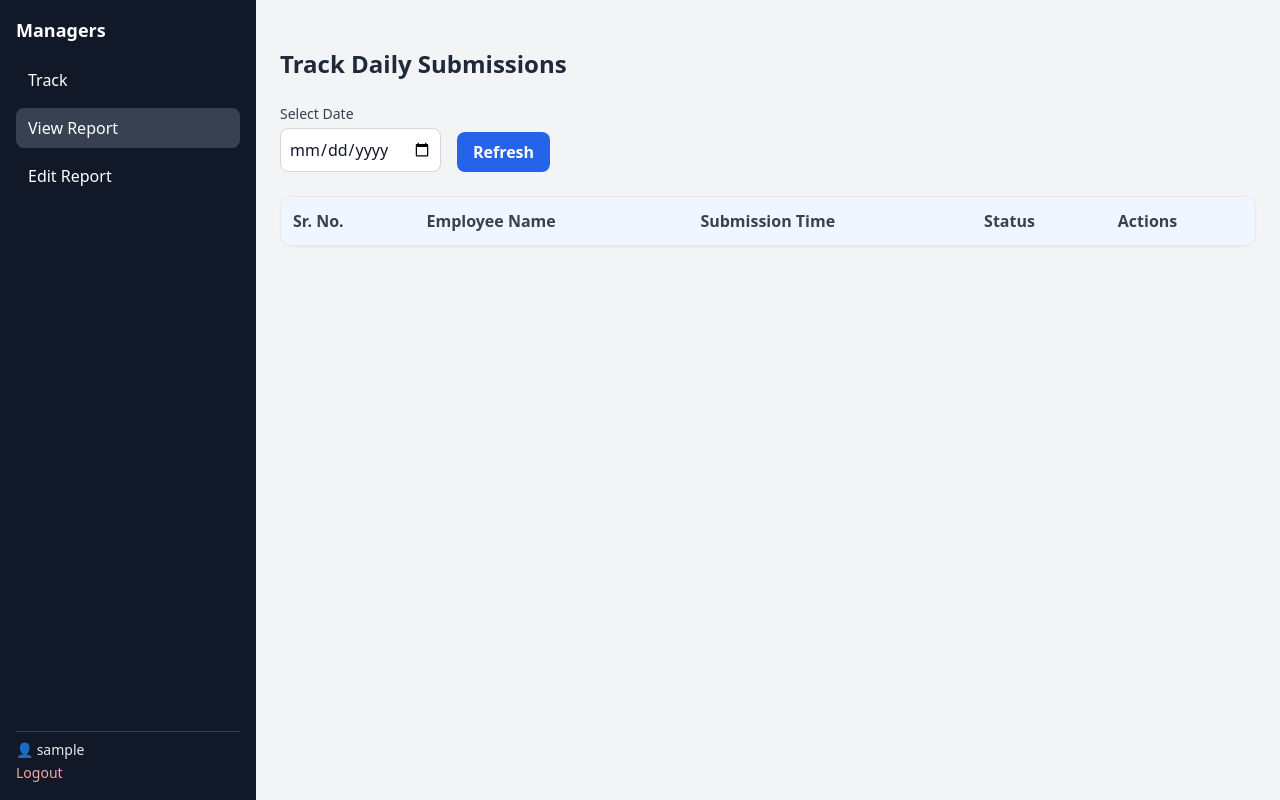
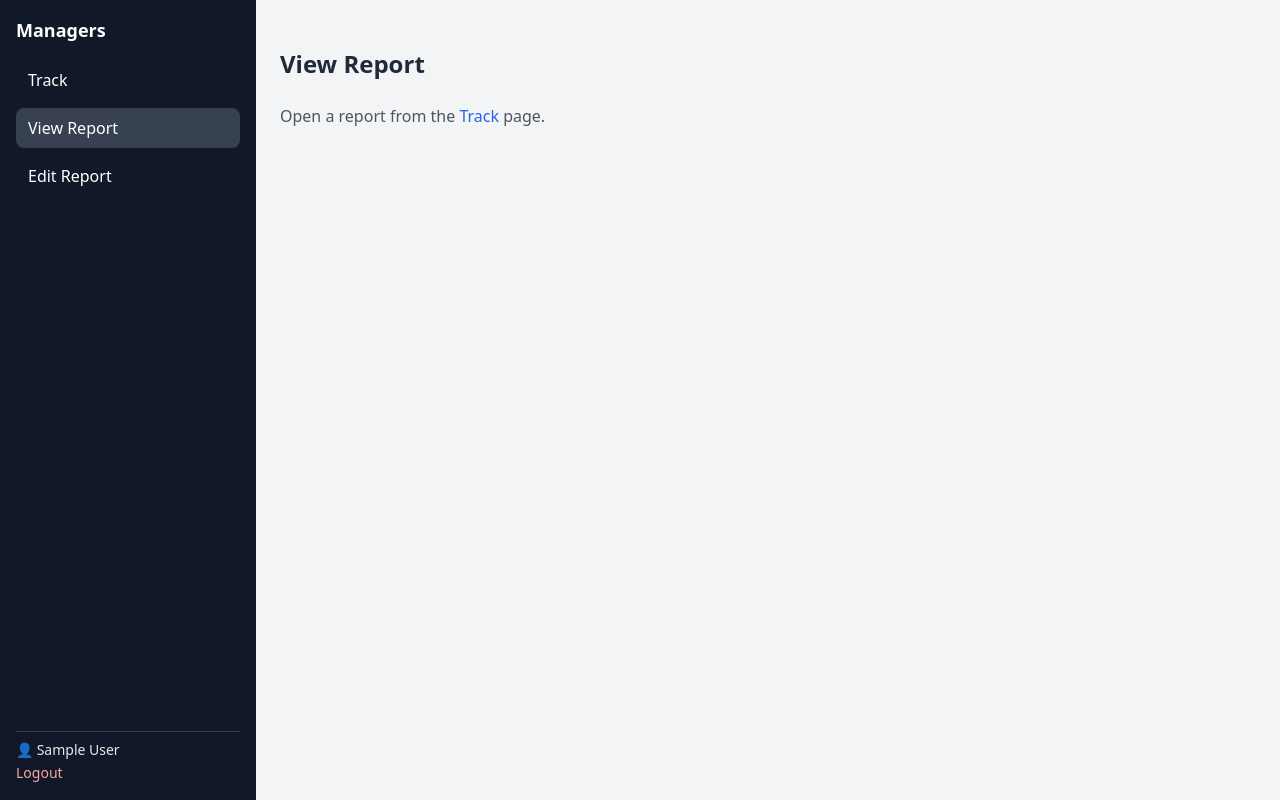
Before and after one commit to PFEPLTechHub/DGPS_Pfepl_bot, a Flask app: page /view-report in a window 1280 px wide. Run offline with Flask 3, Linux system fonts and the light colour scheme; the visitor is signed in with stand-in values (Sample User, id 1); data that the repository does not hold is empty.

Commit message:
chnages added

```diff
--- a/managers_report/app.py
+++ b/managers_report/app.py
@@ -37,21 +37,14 @@ def db_conn():
     return cnxpool.get_connection()
 
 # ----------------- Time Helpers -----------------
-UTC = timezone.utc
-IST = timezone(timedelta(hours=5, minutes=30))
-
 def today_ist_str():
-    return datetime.now(IST).strftime("%Y-%m-%d")
+    return datetime.now().strftime("%Y-%m-%d")
 
 def fmt_ist(dt_utc_naive):
-    """Assume DB timestamps are UTC-naive; render as IST string."""
+    """Display timestamp as-is, assuming it's stored in IST."""
     if not dt_utc_naive:
         return "-"
-    if dt_utc_naive.tzinfo is None:
-        aware = dt_utc_naive.replace(tzinfo=UTC)
-    else:
-        aware = dt_utc_naive
-    return aware.astimezone(IST).strftime("%d %b %Y %I:%M %p IST")
+    return dt_utc_naive.strftime("%d %b %Y %I:%M %p IST")
 
 # ----------------- Auth -----------------
 def login_required(view):
@@ -99,8 +92,25 @@ def login():
         flash("Incorrect password.", "danger")
         return render_template("login.html", login_prefill=login_id)
 
+    # Fetch manager's name from users table
+    with db_conn() as conn, conn.cursor(dictionary=True) as cur:
+        cur.execute(
+            "SELECT first_name, last_name "
+            "FROM users WHERE telegram_id = %s LIMIT 1",
+            (row["telegram_id"],)
+        )
+        user = cur.fetchone()
+
+    # Set manager name (fallback to login if user not found)
+    manager_name = (
+        f"{user['first_name']} {user['last_name']}".strip()
+        if user and user["first_name"]
+        else row["login"]
+    )
+
     session["manager_login"] = row["login"]
     session["manager_tg"] = row["telegram_id"]
+    session["manager_name"] = manager_name
     session.permanent = True
 
     next_url = request.args.get("next") or url_for("dashboard")
@@ -176,7 +186,6 @@ def api_track():
             "name": names.get(tg_id, f"tg:{tg_id}"),
             "time": fmt_ist(r["created_at"]) if r else "-",
             "status": "Submitted" if r else "Not Submitted",
-            "report_id": r["id"] if r else None
         })
 
     return jsonify({"ok": True, "date": date_str, "rows": rows})
--- a/managers_report/static/app.js
+++ b/managers_report/static/app.js
@@ -21,13 +21,6 @@ MGR.fetchTrack = async function() {
             ${row.status}
           </span>
         </td>
-        <td class="p-3">
-          ${row.report_id
-            ? `<a class="text-blue-600 hover:underline" href="/report/${row.report_id}">View</a> |
-               <a class="text-blue-600 hover:underline" href="/report/${row.report_id}/edit">Edit</a>`
-            : '—'
-          }
-        </td>
       `;
       tbody.appendChild(tr);
     });
--- a/managers_report/templates/base.html
+++ b/managers_report/templates/base.html
@@ -18,7 +18,7 @@
         <a class="nav-link px-3 py-2 rounded-lg hover:bg-gray-800{% if request.path.startswith('/edit-report') %} bg-gray-700{% endif %}" href="{{ url_for('edit_report_page') }}">Edit Report</a>
       </nav>
       <div class="sidebar-footer mt-auto pt-2 border-t border-gray-700">
-        <div class="mgr text-sm opacity-90">👤 {{ session['manager_login'] }}</div>
+        <div class="mgr text-sm opacity-90">👤 {{ session['manager_name'] }}</div>
         <a class="logout text-red-300 text-sm hover:underline" href="{{ url_for('logout') }}">Logout</a>
       </div>
     </aside>
--- a/managers_report/templates/dashboard.html
+++ b/managers_report/templates/dashboard.html
@@ -21,7 +21,6 @@
           <th class="p-3 font-bold text-left">Employee Name</th>
           <th class="p-3 font-bold text-left">Submission Time</th>
           <th class="p-3 font-bold text-left">Status</th>
-          <th class="p-3 font-bold text-left">Actions</th>
         </tr>
       </thead>
       <tbody id="trackTableBody">
--- a/managers_report/templates/report_detail.html
+++ b/managers_report/templates/report_detail.html
@@ -1,36 +1,97 @@
 {% extends "base.html" %}
-{% block title %}Track — Manager Dashboard{% endblock %}
+{% if report %}
+  {% set page_title = 'Report #' ~ report.id %}
+{% else %}
+  {% set page_title = readonly and 'View Report' or 'Edit Report' %}
+{% endif %}
+{% block title %}{{ page_title }} — Manager Dashboard{% endblock %}
 {% block content %}
 <div class="py-6">
-  <h2 class="text-2xl font-bold text-gray-800 mb-6">Track Daily Submissions</h2>
+  <h2 class="text-2xl font-bold text-gray-800 mb-6">{{ page_title }}</h2>
 
-  <div class="flex gap-4 items-end mb-6">
-    <div>
-      <label for="datePicker" class="block text-sm font-medium text-gray-700">Select Date</label>
-      <input id="datePicker" type="date" value="{{ default_date }}"
-             class="mt-1 p-2 border border-gray-300 rounded-lg focus:outline-none focus:ring-2 focus:ring-blue-500">
+  {% if not report %}
+  <p class="text-gray-600">Open a report from the <a href="{{ url_for('dashboard') }}" class="text-blue-600 hover:underline">Track</a> page.</p>
+  {% else %}
+  <div class="grid gap-6 lg:grid-cols-2">
+    <div class="bg-white border border-gray-200 rounded-xl shadow-sm p-6">
+      <h3 class="text-lg font-semibold text-gray-800 mb-4">Summary</h3>
+      <div class="space-y-2">
+        <div><span class="font-medium">Date:</span> {{ report.report_date }}</div>
+        <div><span class="font-medium">Employee TG:</span> {{ report.employee_telegram_id }}</div>
+        <div><span class="font-medium">Site:</span> {{ report.site_name }}</div>
+        <div><span class="font-medium">Drone:</span> {{ report.drone_name }}</div>
+        <div><span class="font-medium">Pilot:</span> {{ report.pilot_name }}</div>
+        <div><span class="font-medium">Copilot:</span> {{ report.copilot_name }}</div>
+        <div><span class="font-medium">Base Height (m):</span> {{ '%.2f'|format(report.base_height_m) }}</div>
+        <div><span class="font-medium">Created:</span> {{ report.created_at }}</div>
+        <div><span class="font-medium">DGPS Used:</span> {{ report.dgps_used_json }}</div>
+        <div><span class="font-medium">DGPS Operators:</span> {{ report.dgps_operators_json }}</div>
+        <div><span class="font-medium">Grid Numbers:</span> {{ report.grid_numbers_json }}</div>
+        <div><span class="font-medium">GCP Points:</span> {{ report.gcp_points_json }}</div>
+        <div><span class="font-medium">Total Area (sq km):</span> {{ '%.3f'|format(report.total_area_sq_km) }}</div>
+        <div><span class="font-medium">Total Time (min):</span> {{ report.total_time_min }}</div>
+        <div><span class="font-medium">Remark:</span> {{ report.remark or '-' }}</div>
       </div>
-    <button id="btnRefresh" class="py-2 px-4 bg-blue-600 text-white rounded-lg hover:bg-blue-700 font-semibold transition duration-200">Refresh</button>
     </div>
 
-  <div class="bg-white border border-gray-200 rounded-xl shadow-sm overflow-hidden">
+    <div class="bg-white border border-gray-200 rounded-xl shadow-sm p-6">
+      <h3 class="text-lg font-semibold text-gray-800 mb-4">Flights</h3>
       <table class="w-full table-auto">
         <thead>
           <tr class="bg-blue-50 text-gray-700">
-          <th class="p-3 font-bold text-left">Sr. No.</th>
-          <th class="p-3 font-bold text-left">Employee Name</th>
-          <th class="p-3 font-bold text-left">Submission Time</th>
-          <th class="p-3 font-bold text-left">Status</th>
-          <th class="p-3 font-bold text-left">Actions</th>
+            <th class="p-3 font-bold text-left">#</th>
+            <th class="p-3 font-bold text-left">Time (min)</th>
+            <th class="p-3 font-bold text-left">Area (sq km)</th>
+            <th class="p-3 font-bold text-left">UBX</th>
+            <th class="p-3 font-bold text-left">Base File</th>
           </tr>
         </thead>
-      <tbody id="trackTableBody">
-        <!-- Rows inserted by JS -->
+        <tbody>
+          {% for f in flights %}
+          <tr class="border-b border-gray-200">
+            <td class="p-3">{{ loop.index }}</td>
+            <td class="p-3">{{ f.flight_time_min }}</td>
+            <td class="p-3">{{ '%.3f'|format(f.area_sq_km) }}</td>
+            <td class="p-3">{{ f.uav_rover_file }}</td>
+            <td class="p-3">{{ f.drone_base_file_no }}</td>
+          </tr>
+          {% endfor %}
+          {% if not flights %}
+          <tr><td colspan="5" class="p-3 text-gray-600 text-center">No flights recorded.</td></tr>
+          {% endif %}
         </tbody>
       </table>
     </div>
+
+    {% if not readonly %}
+    <div class="bg-white border border-gray-200 rounded-xl shadow-sm p-6">
+      <h3 class="text-lg font-semibold text-gray-800 mb-4">Edit Fields</h3>
+      <form method="post" action="{{ url_for('report_edit', report_id=report.id) }}" class="space-y-4">
+        <div>
+          <label for="pilot_name" class="block text-sm font-medium text-gray-700">Pilot</label>
+          <input id="pilot_name" type="text" name="pilot_name" value="{{ report.pilot_name or '' }}"
+                 class="mt-1 w-full p-3 border border-gray-300 rounded-lg focus:outline-none focus:ring-2 focus:ring-blue-500">
+        </div>
+        <div>
+          <label for="copilot_name" class="block text-sm font-medium text-gray-700">Copilot</label>
+          <input id="copilot_name" type="text" name="copilot_name" value="{{ report.copilot_name or '' }}"
+                 class="mt-1 w-full p-3 border border-gray-300 rounded-lg focus:outline-none focus:ring-2 focus:ring-blue-500">
+        </div>
+        <div>
+          <label for="base_height_m" class="block text-sm font-medium text-gray-700">Base Height (m)</label>
+          <input id="base_height_m" type="number" step="0.01" name="base_height_m" value="{{ report.base_height_m }}"
+                 class="mt-1 w-full p-3 border border-gray-300 rounded-lg focus:outline-none focus:ring-2 focus:ring-blue-500">
+        </div>
+        <div>
+          <label for="remark" class="block text-sm font-medium text-gray-700">Remark</label>
+          <textarea id="remark" name="remark" rows="4"
+                    class="mt-1 w-full p-3 border border-gray-300 rounded-lg focus:outline-none focus:ring-2 focus:ring-blue-500">{{ report.remark or '' }}</textarea>
+        </div>
+        <button type="submit" class="w-full py-3 bg-blue-600 text-white rounded-lg hover:bg-blue-700 font-semibold transition duration-200">Save Changes</button>
+      </form>
+    </div>
+    {% endif %}
+  </div>
+  {% endif %}
 </div>
 {% endblock %}
-{% block scripts %}
-<script src="{{ url_for('static', filename='app.js') }}"></script>
-{% endblock %}
```
Lines whose indentation alone changed are shown as unchanged.
